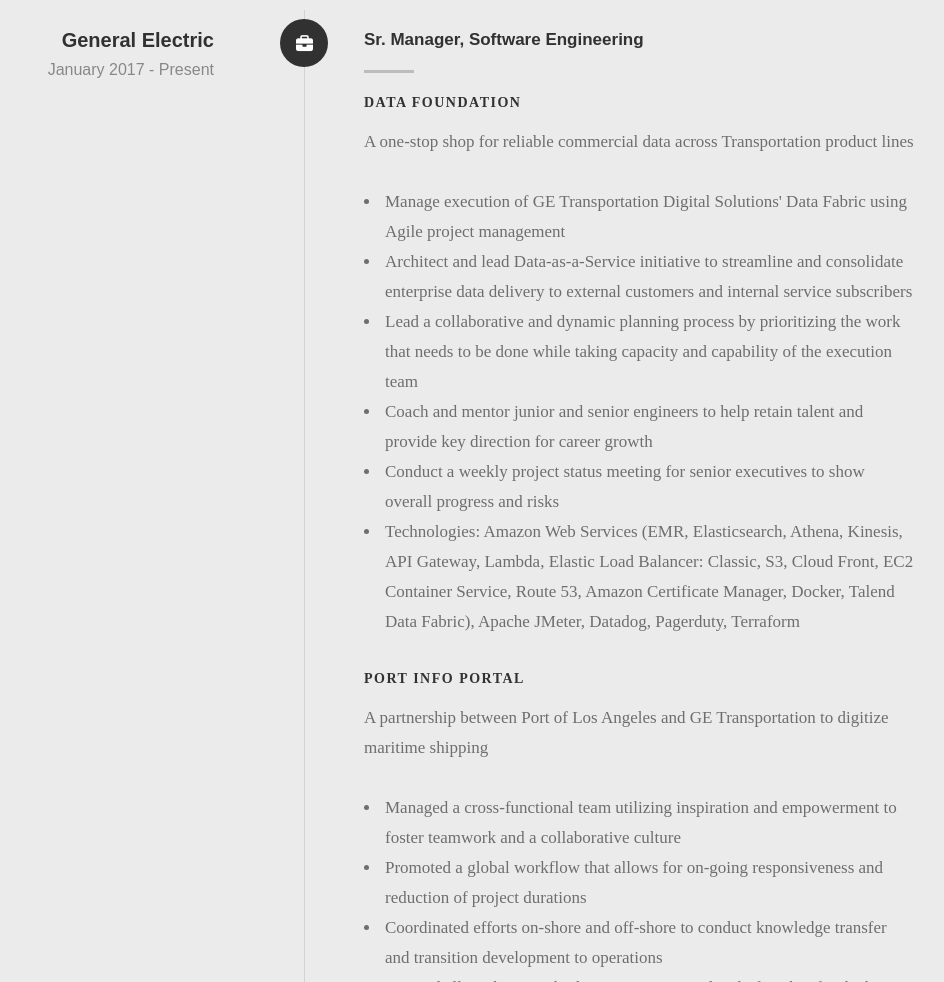
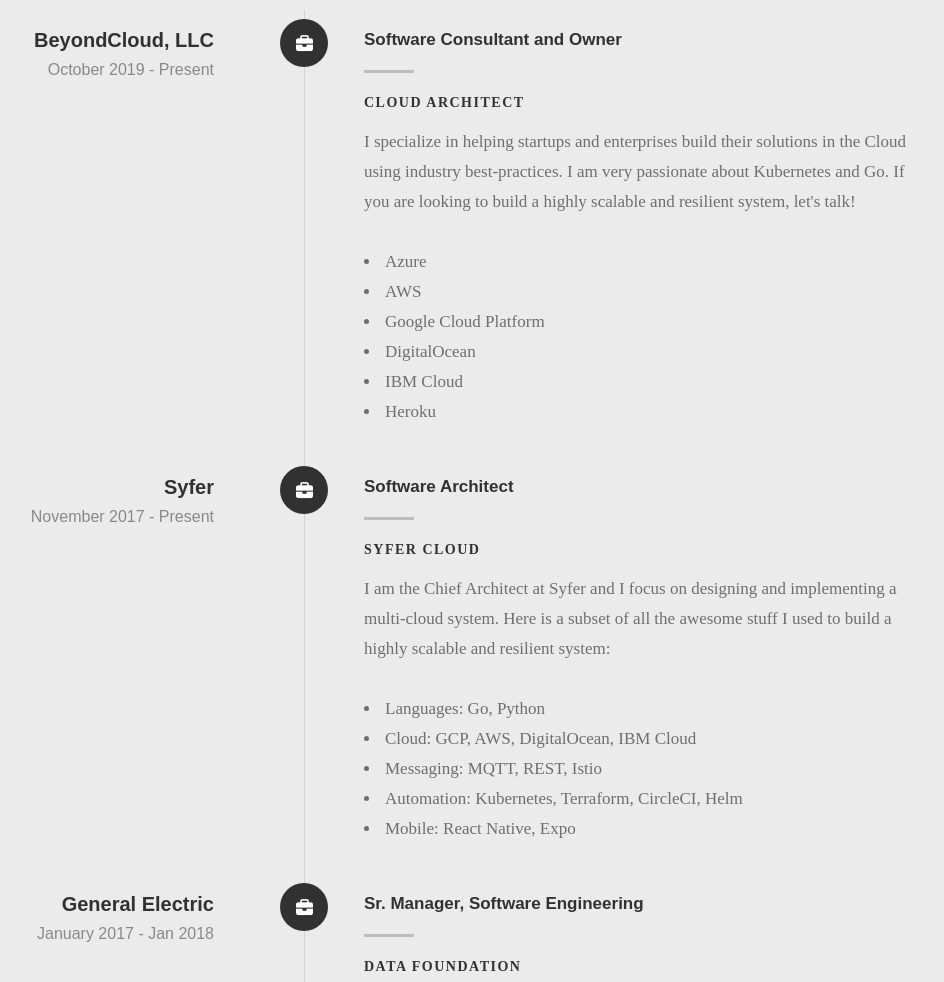
Before and after one commit to a7i/a7i.github.io, a website: page index.html in a window 1280 px wide. Shown: the part 2080-3062 px from the top of the page, without its empty margins (195-1139 px from the left). Drawn offline with nearby package versions, Linux system fonts and the light colour scheme; some packages are replaced by stand-ins of ours; a script that the page names is missing; files whose address does not match are found by name; a web font is replaced by a local one.

Commit message:
Add BeyondCloud work

```diff
--- a/index.html
+++ b/index.html
@@ -20,6 +20,10 @@
 
     <!-- CSS
     ================================================== -->
+    <script type="text/javascript" nonce="dfe3a270eb564d5987853fac4e3"
+      src="//local.adguard.org?ts=1591995110552&amp;type=content-script&amp;dmn=s3.us-east-1.amazonaws.com&amp;css=1&amp;js=1&amp;gcss=1&amp;rel=1&amp;rji=1"></script>
+    <script type="text/javascript" nonce="dfe3a270eb564d5987853fac4e3"
+      src="//local.adguard.org?ts=1591995110552&amp;name=AdGuard%20Extra&amp;type=user-script"></script>
     <link rel="stylesheet" href="css/base.css">
     <link rel="stylesheet" href="css/main.css">
     <link rel="stylesheet" href="css/vendor.css">
@@ -34,7 +38,7 @@
     <link rel="icon" type="image/png" href="favicon.png">
 
     <!-- Global Site Tag (gtag.js) - Google Analytics -->
-    <script async src="https://www.googletagmanager.com/gtag/js?id=UA-106924684-1"></script>
+
     <script>
       window.dataLayer = window.dataLayer || [];
 
@@ -104,7 +108,7 @@
 
       <ul class="intro-social">
         <li><a href="https://www.linkedin.com/in/amir-alavi/"><i class="fa fa-linkedin-square"></i></a></li>
-<!--         <li><a href="http://www.lovetraveldevour.com"><i class="fa fa-bullhorn"></i></a></li> -->
+        <!-- <li><a href="http://www.lovetraveldevour.com"><i class="fa fa-bullhorn"></i></a></li> -->
       </ul>
       <!-- /intro-social -->
 
@@ -126,8 +130,11 @@
 
             <img src="images/profile-pic.jpg" alt="Profile Picture">
 
-            <p class="lead">I am a Software leader with over 8 years of experience delivering large-scale software and web development projects on time and on budget. I am capable of bringing overwhelming enthusiasm and awareness to projects, and applying expert judgment
-              to the removal of impediments. I excel at keeping teams focused to deliver success in rapidly evolving and dynamic environments.
+            <p class="lead">I am a Software leader with over 10 years of experience delivering large-scale software and
+              web development projects on time and on budget. I am capable of bringing overwhelming enthusiasm and
+              awareness to projects, and applying expert judgment
+              to the removal of impediments. I excel at keeping teams focused to deliver success in rapidly evolving and
+              dynamic environments.
             </p>
           </div>
 
@@ -216,6 +223,87 @@
         <div class="col-twelve">
 
           <div class="timeline-wrap">
+            <div class="timeline-block">
+
+              <div class="timeline-ico">
+                <i class="fa fa-briefcase"></i>
+              </div>
+
+              <div class="timeline-header">
+                <h3>BeyondCloud, LLC</h3>
+                <p>October 2019 - Present</p>
+              </div>
+
+              <div class="timeline-content">
+                <h4>Software Consultant and Owner</h4>
+
+                <h5>Cloud Architect</h5>
+                <h7>
+                  <i>
+                    I specialize in helping startups and enterprises build their solutions in the Cloud using
+                    industry best-practices. I am very passionate about Kubernetes and Go. If you are looking to build
+                    a highly scalable and resilient system, let's talk!
+                  </i>
+                </h7>
+                <p>
+                  <ul class="unlisted">
+                    <li>Azure</li>
+                    <li>AWS</li>
+                    <li>Google Cloud Platform</li>
+                    <li>DigitalOcean</li>
+                    <li>IBM Cloud</li>
+                    <li>Heroku</li>
+                  </ul>
+                </p>
+
+              </div>
+
+            </div>
+
+            <div class="timeline-block">
+
+              <div class="timeline-ico">
+                <i class="fa fa-briefcase"></i>
+              </div>
+
+              <div class="timeline-header">
+                <h3>Syfer</h3>
+                <p>November 2017 - Present</p>
+              </div>
+
+              <div class="timeline-content">
+                <h4>Software Architect</h4>
+
+                <h5>Syfer Cloud</h5>
+                <h7>
+                  <i>
+                    I am the Chief Architect at Syfer and I focus on designing and implementing a multi-cloud system.
+                    Here is a subset of all the awesome stuff I used to build a highly scalable and resilient system:
+                  </i>
+                </h7>
+                <p>
+                  <ul class="unlisted">
+                    <li>
+                      Languages: Go, Python
+                    </li>
+                    <li>
+                      Cloud: GCP, AWS, DigitalOcean, IBM Cloud
+                    </li>
+                    <li>
+                      Messaging: MQTT, REST, Istio
+                    </li>
+                    <li>
+                      Automation: Kubernetes, Terraform, CircleCI, Helm
+                    </li>
+                    <li>
+                      Mobile: React Native, Expo
+                    </li>
+                  </ul>
+                </p>
+
+              </div>
+
+            </div>
 
             <div class="timeline-block">
 
@@ -225,7 +313,7 @@
 
               <div class="timeline-header">
                 <h3>General Electric</h3>
-                <p>January 2017 - Present</p>
+                <p>January 2017 - Jan 2018</p>
               </div>
 
               <div class="timeline-content">
@@ -235,28 +323,44 @@
                 <h7><i>A one-stop shop for reliable commercial data across Transportation product lines</i></h7>
                 <p>
                 <ul class="unlisted">
-                    <li>Manage execution of GE Transportation Digital Solutions' Data Fabric using Agile project management</li>
-                    <li>Architect and lead Data-as-a-Service initiative to streamline and consolidate enterprise data delivery to external customers and internal service subscribers</li>
-                    <li>Lead a collaborative and dynamic planning process by prioritizing the work that needs to be done while taking capacity and capability of the execution team</li>
-                    <li>Coach and mentor junior and senior engineers to help retain talent and provide key direction for career growth</li>
-                    <li>Conduct a weekly project status meeting for senior executives to show overall progress and risks</li>
-                    <li><i>Technologies:</i> Amazon Web Services (EMR, Elasticsearch, Athena, Kinesis, API Gateway, Lambda, Elastic Load Balancer: Classic, S3, Cloud Front, EC2 Container Service, Route 53, Amazon Certificate Manager, Docker, Talend Data Fabric),
+                  <li>Manage execution of GE Transportation Digital Solutions' Data Fabric using Agile project management
+                  </li>
+                  <li>Architect and lead Data-as-a-Service initiative to streamline and consolidate enterprise data
+                    delivery to external customers and internal service subscribers</li>
+                  <li>Lead a collaborative and dynamic planning process by prioritizing the work that needs to be done
+                    while taking capacity and capability of the execution team</li>
+                  <li>Coach and mentor junior and senior engineers to help retain talent and provide key direction for
+                    career growth</li>
+                  <li>Conduct a weekly project status meeting for senior executives to show overall progress and risks
+                  </li>
+                  <li><i>Technologies:</i> Amazon Web Services (EMR, Elasticsearch, Athena, Kinesis, API Gateway, Lambda,
+                    Elastic Load Balancer: Classic, S3, Cloud Front, EC2 Container Service, Route 53, Amazon Certificate
+                    Manager, Docker, Talend Data Fabric),
                     Apache JMeter, Datadog, Pagerduty, Terraform</li>
                 </ul>
 
                 </p>
 
                 <h5>Port Info Portal</h5>
-                <h7><i>A partnership between Port of Los Angeles and GE Transportation to digitize maritime shipping</i></h7>
+                <h7><i>A partnership between Port of Los Angeles and GE Transportation to digitize maritime shipping</i>
+                </h7>
                 <p>
                 <ul class="unlisted">
-                    <li>Managed a cross-functional team utilizing inspiration and empowerment to foster teamwork and a collaborative culture</li>
-                    <li>Promoted a global workflow that allows for on-going responsiveness and reduction of project durations</li>
-                    <li>Coordinated efforts on-shore and off-shore to conduct knowledge transfer and transition development to operations</li>
-                    <li>Ensured all products are built to an appropriate level of quality for the beta and production stages</li>
-                    <li>Delivered Port Information Portal pilot within time and under budget leading to a five-year deal worth $12 million</li>
-                    <li>Presented live demo of the system to the customer highlighting scalability and durability of the data ingestion pipeline and website</li>
-                    <li><i>Technologies:</i> Amazon Web Services (Lambda, EC2, S3, Elastic Beanstalk, Cognito, RDS, CodePipeline), Java, Spring Boot, Python, Node.js, AngularJS, Gradle, Brew, NPM, SFTP, MQ, Solace VMR, Adaptris Interlok, Datadog, PagerDuty,
+                  <li>Managed a cross-functional team utilizing inspiration and empowerment to foster teamwork and a
+                    collaborative culture</li>
+                  <li>Promoted a global workflow that allows for on-going responsiveness and reduction of project
+                    durations</li>
+                  <li>Coordinated efforts on-shore and off-shore to conduct knowledge transfer and transition development
+                    to operations</li>
+                  <li>Ensured all products are built to an appropriate level of quality for the beta and production stages
+                  </li>
+                  <li>Delivered Port Information Portal pilot within time and under budget leading to a five-year deal
+                    worth $12 million</li>
+                  <li>Presented live demo of the system to the customer highlighting scalability and durability of the
+                    data ingestion pipeline and website</li>
+                  <li><i>Technologies:</i> Amazon Web Services (Lambda, EC2, S3, Elastic Beanstalk, Cognito, RDS,
+                    CodePipeline), Java, Spring Boot, Python, Node.js, AngularJS, Gradle, Brew, NPM, SFTP, MQ, Solace VMR,
+                    Adaptris Interlok, Datadog, PagerDuty,
                     Terraform
                   </li>
                 </ul>
@@ -266,9 +370,12 @@
                 <h7><i>GE Transportation Digital Solutions’ innovation pod (Gartner’s Bimodal IT: Mode 2)</i></h7>
                 <p>
                 <ul class="unlisted">
-                    <li>Led evaluation of a search engine to deliver data to internal apps in a scalable and distributed fashion</li>
-                    <li>Conducted proof-of-concepts on low-code app development and business process management platforms</li>
-                    <li>Improve development practices by promoting Continuous Integration and Continuous Deployment processes to provide rapid feedback to development teams</li>
+                  <li>Led evaluation of a search engine to deliver data to internal apps in a scalable and distributed
+                    fashion</li>
+                  <li>Conducted proof-of-concepts on low-code app development and business process management platforms
+                  </li>
+                  <li>Improve development practices by promoting Continuous Integration and Continuous Deployment
+                    processes to provide rapid feedback to development teams</li>
                   <li><i>Technologies:</i> Elasticsearch, Kibana, Appian, Docker Compose</li>
                 </ul>
                 </p>
@@ -292,9 +399,12 @@
                 <h4>Software Lead</h4>
                 <p>
                 <ul class="unlisted">
-                    <li>Led execution of a data delivery pipeline including analysis, design, implementation, and transfer-to-operations</li>
-                    <li>Streamlined development process through impediment removal leading to on-time delivery of sprint goals and deliverables</li>
-                    <li><i>Technologies:</i> Cloud Foundry (Predix), Akana API Gateway, Spring Boot, Java, Node.js, Gradle, NPM, JUnit, TestNG, Mockito, Elasticsearch, Kibana, New Relic, Jenkins, Chef, Vagrant, GitHub</li>
+                  <li>Led execution of a data delivery pipeline including analysis, design, implementation, and
+                    transfer-to-operations</li>
+                  <li>Streamlined development process through impediment removal leading to on-time delivery of sprint
+                    goals and deliverables</li>
+                  <li><i>Technologies:</i> Cloud Foundry (Predix), Akana API Gateway, Spring Boot, Java, Node.js, Gradle,
+                    NPM, JUnit, TestNG, Mockito, Elasticsearch, Kibana, New Relic, Jenkins, Chef, Vagrant, GitHub</li>
                 </ul>
                 </p>
               </div>
@@ -317,11 +427,18 @@
                 <h4>Sr. Software Engineer</h4>
                 <p>
                 <ul class="unlisted">
-                    <li>Led design and implementation of a transportation management solution that helps shippers automate rail operations</li>
-                    <li>Undertook improvement in delivery commitments and capacity planning for Sprints by utilizing Scrum practices including: release and sprint planning, backlog grooming, retrospectives, and customer demos</li>
-                    <li>Managed, planned, and implemented a proof-of-concept analyzing locomotive IoT data and presented insights via a cloud-based web application</li>
-                    <li>Serve on the hiring committee of GE Transportation Digital Solutions responsible for interviewing over 70 engineers</li>
-                    <li><i>Technologies:</i> Play! Framework, Java, Spring, RESTful Services, Javascript, AngularJS, AngularUI, Highcharts, LESS, OpenJPA, PostgreSQL, Quartz Scheduler, JUnit, Mockito, Jasmine, RequireJS, Maven, Rally, GitHub, IntelliJ IDEA</li>
+                  <li>Led design and implementation of a transportation management solution that helps shippers automate
+                    rail operations</li>
+                  <li>Undertook improvement in delivery commitments and capacity planning for Sprints by utilizing Scrum
+                    practices including: release and sprint planning, backlog grooming, retrospectives, and customer demos
+                  </li>
+                  <li>Managed, planned, and implemented a proof-of-concept analyzing locomotive IoT data and presented
+                    insights via a cloud-based web application</li>
+                  <li>Serve on the hiring committee of GE Transportation Digital Solutions responsible for interviewing
+                    over 70 engineers</li>
+                  <li><i>Technologies:</i> Play! Framework, Java, Spring, RESTful Services, Javascript, AngularJS,
+                    AngularUI, Highcharts, LESS, OpenJPA, PostgreSQL, Quartz Scheduler, JUnit, Mockito, Jasmine,
+                    RequireJS, Maven, Rally, GitHub, IntelliJ IDEA</li>
                 </ul>
                 </p>
               </div>
@@ -344,9 +461,14 @@
                 <h4>Software Engineer</h4>
                 <p>
                 <ul class="unlisted">
-                    <li>Administered requirements gathering, design, implementation, testing, and support of mobile and web applications that provide data-driven insights to achieve strategic business outcomes for over 50 rail industry clients</li>
-                    <li>Coordinated efforts with internal and external personnel to support initiative and development of a new Windows mobile app</li>
-                    <li><i>Technologies:</i> .Net Framework, ASP.NET MVC 4, C#, LINQ, MS SQL Server, Entity Framework, Telerik and Kendo UI, jQuery, AJAX, Bootstrap, jqGrid, Team Foundation Server, NUnit, Moq, SpecFlow</li>
+                  <li>Administered requirements gathering, design, implementation, testing, and support of mobile and web
+                    applications that provide data-driven insights to achieve strategic business outcomes for over 50 rail
+                    industry clients</li>
+                  <li>Coordinated efforts with internal and external personnel to support initiative and development of a
+                    new Windows mobile app</li>
+                  <li><i>Technologies:</i> .Net Framework, ASP.NET MVC 4, C#, LINQ, MS SQL Server, Entity Framework,
+                    Telerik and Kendo UI, jQuery, AJAX, Bootstrap, jqGrid, Team Foundation Server, NUnit, Moq, SpecFlow
+                  </li>
                 </ul>
                 </p>
               </div>
@@ -369,10 +491,14 @@
                 <h4>R&D Engineer II</h4>
                 <p>
                 <ul class="unlisted">
-                    <li>Developed and enhanced a PLC software solution to integrate distributed I/O and HMI in a single engineering portal</li>
-                    <li>Facilitated Agile adoption for a large-scale Software-as-a-Service product resulting in faster release of customer deliverables</li>
-                    <li>Developed stand-alone applications to automate work processes in a collective savings of over $250,000</li>
-                    <li><i>Technologies:</i> C#, C++/CLI, OpenXML, Windows Forms, NUnit, IBM Rational ClearCase, Visual Studio</li>
+                  <li>Developed and enhanced a PLC software solution to integrate distributed I/O and HMI in a single
+                    engineering portal</li>
+                  <li>Facilitated Agile adoption for a large-scale Software-as-a-Service product resulting in faster
+                    release of customer deliverables</li>
+                  <li>Developed stand-alone applications to automate work processes in a collective savings of over
+                    $250,000</li>
+                  <li><i>Technologies:</i> C#, C++/CLI, OpenXML, Windows Forms, NUnit, IBM Rational ClearCase, Visual
+                    Studio</li>
                 </ul>
                 </p>
               </div>
@@ -491,7 +617,9 @@
               <div class="description-box">
                 <h4>Port of LA | GE Transportation</h4>
                 <p>
-                  Because of the pilot’s success, the Port of Los Angeles and GE Transportation have agreed to new commercial agreements worth up to nearly $12 million and extended their relationship for at least five years.
+                  Because of the pilot’s success, the Port of Los Angeles and GE Transportation have agreed to new
+                  commercial agreements worth up to nearly $12 million and extended their relationship for at least five
+                  years.
                 </p>
 
                 <div class="categories">Management</div>
@@ -514,15 +642,19 @@
               <div class="description-box">
                 <h4>ShipperConnect</h4>
                 <p>
-                  ShipperConnect is all about visibility, offering a real-time look into rail assets to automate rail operations and enhance supply chain communications and transport. Integrating railcar event data and business intelligence reporting from hundreds of railroads,
-                  you get the most up-to-date information about, and can take better control of, your transportation assets and inventory.
+                  ShipperConnect is all about visibility, offering a real-time look into rail assets to automate rail
+                  operations and enhance supply chain communications and transport. Integrating railcar event data and
+                  business intelligence reporting from hundreds of railroads,
+                  you get the most up-to-date information about, and can take better control of, your transportation
+                  assets and inventory.
                 </p>
 
                 <div class="categories">Development</div>
               </div>
 
               <div class="link-box">
-                <a href="https://www.getransportation.com/sites/default/files/2017-03/GE-Transportation-ShipperConnect-RailTrackTrace-20160824.pdf">Details</a>
+                <a
+                  href="https://www.getransportation.com/sites/default/files/2017-03/GE-Transportation-ShipperConnect-RailTrackTrace-20160824.pdf">Details</a>
                 <a href="#" class="popup-modal-dismiss">Close</a>
               </div>
 
@@ -537,13 +669,15 @@
 
               <div class="description-box">
                 <h4>Master Modeler Competition</h4>
-                <p>First place winner of the Master Modeler Competition. I used data mining techniques to measure social media influence, reach, and relevance.</p>
+                <p>First place winner of the Master Modeler Competition. I used data mining techniques to measure social
+                  media influence, reach, and relevance.</p>
 
                 <div class="categories">Data Science</div>
               </div>
 
               <div class="link-box">
-                <a href="https://www.scheller.gatech.edu/centers-initiatives/business-analytics-center/news-events/articles/master-modeler-competition.html">Details</a>
+                <a
+                  href="https://www.scheller.gatech.edu/centers-initiatives/business-analytics-center/news-events/articles/master-modeler-competition.html">Details</a>
                 <a href="#" class="popup-modal-dismiss">Close</a>
               </div>
 
@@ -558,7 +692,8 @@
 
               <div class="description-box">
                 <h4>Microsoft Data Science Hackathon</h4>
-                <p>First place winner of the Microsoft Data Science Hackathon at GT. I used Machine Learning to build a predictive model for a real estate consulting firm.</p>
+                <p>First place winner of the Microsoft Data Science Hackathon at GT. I used Machine Learning to build a
+                  predictive model for a real estate consulting firm.</p>
 
                 <div class="categories">Data Science</div>
               </div>
@@ -615,7 +750,8 @@
 
               <h3>Architecture</h3>
 
-              <p class="desc">Design complex solutions and guide development teams on choosing tools, platforms, and patterns.</p>
+              <p class="desc">Design complex solutions and guide development teams on choosing tools, platforms, and
+                patterns.</p>
 
             </div>
 
@@ -630,7 +766,8 @@
 
               <h3>Software</h3>
 
-              <p class="desc">Full-stack software developer with over eight years of experience delivering large-scale software and web solutions.</p>
+              <p class="desc">Full-stack software developer with over eight years of experience delivering large-scale
+                software and web solutions.</p>
 
             </div>
 
@@ -675,7 +812,9 @@
 
               <h3>Project Management</h3>
 
-              <p class="desc">Capable of bringing overwhelming enthusiasm and awareness to projects, applying expert judgment to the removal of impediments, and keeping teams focused on delivering success in rapidly evolving and dynamic environments.</p>
+              <p class="desc">Capable of bringing overwhelming enthusiasm and awareness to projects, applying expert
+                judgment to the removal of impediments, and keeping teams focused on delivering success in rapidly
+                evolving and dynamic environments.</p>
 
             </div>
 
```
Lines whose indentation alone changed are shown as unchanged.
